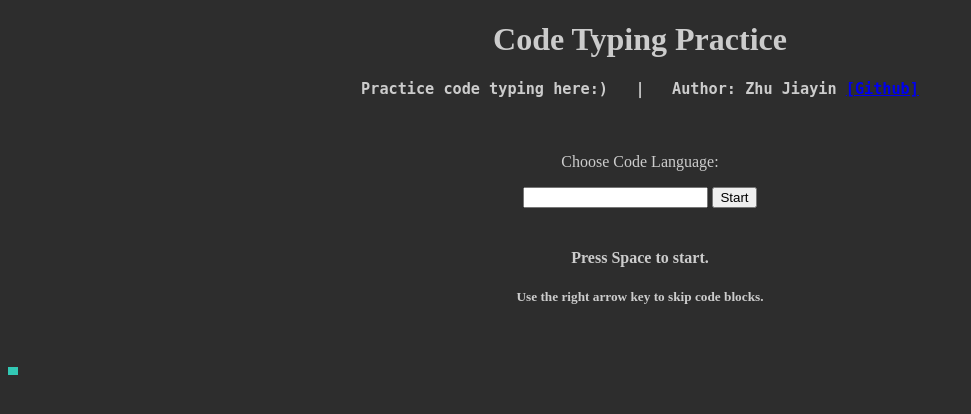
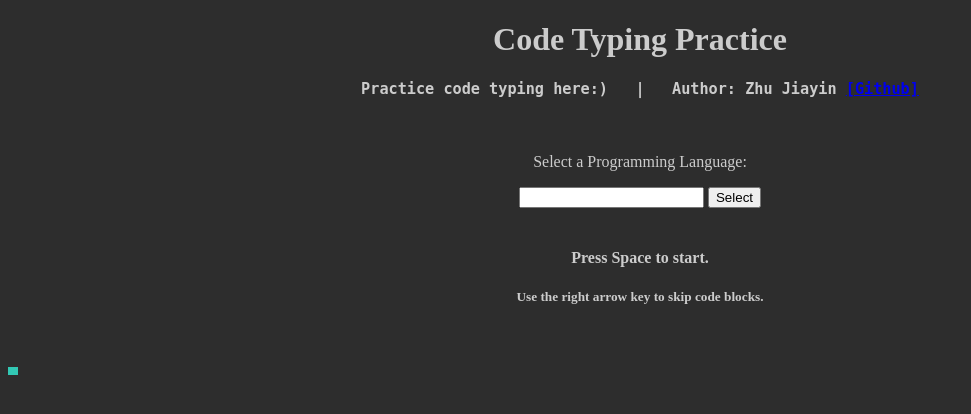
Before and after one commit to viridityzhu/code-typing, a Django app: page / in a window 1280 px wide. Shown: the top 414 px of the page, without its empty margins (0-971 px from the left). Run offline with Django 3.2, Linux system fonts and the light colour scheme.

Commit message:
update texts in template

```diff
--- a/templates/index.html
+++ b/templates/index.html
@@ -20,7 +20,7 @@
             <div id="choose">
                 <form method="get" name="chooseTypingMaterial">
                     <div id="chooseType" style="display:{{display1}}">
-                        <p>Choose Code Language:</p>
+                        <p>Select a Programming Language:</p>
                         <input type="text" name="choose" list="materialTypeList">
                         <datalist id="materialTypeList">
                             <option>C codes</option>
@@ -29,20 +29,21 @@
                             <!-- <option>English Articles</option> -->
                             <!-- <option>Randomly Mixed</option> -->
                         </datalist>
-                        <button type="submit">Start</button>
+                        <button type="submit">Select</button>
                     </div>
                 </form>
 
                 <form method="get" name="materialLst" id="materialLst">
                     <div id="chooseMaterial" style="display:{{display2}}">
-                        <p>Choose Materials from List:</p>
+                        <p>Then select a code snippet:</p>
                         <input type="text" name="material" id='materialInput' list="materialList">
                         <datalist id="materialList">
                            {% for i in materials %}
                                 <option>{{i}}</option>
                             {% endfor %}
                         </datalist>
-                        <button type='submit' name="typeName" value="{{typeName}}" id='typeNameButton'>Select</button>
+                        <button type='submit' name="typeName"
+                            value="{{typeName}}" id='typeNameButton'>Start</button>
                     </div>
                 </form>
             </div>
```
